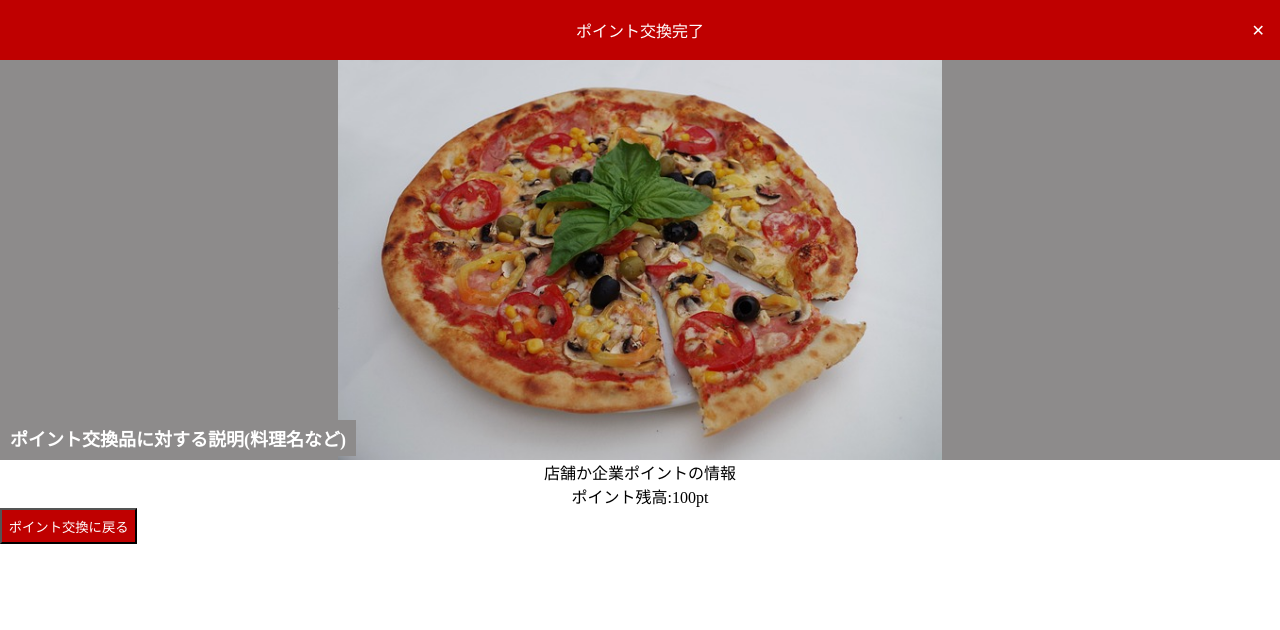
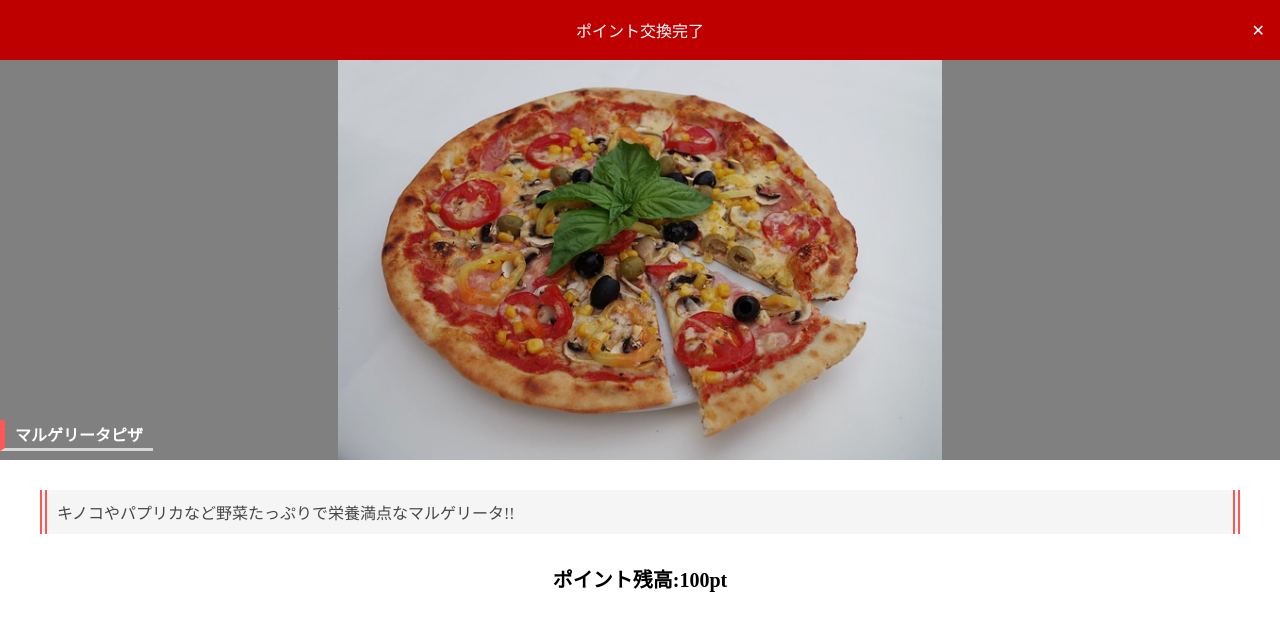
Before and after one commit to KakinokiKanta/rakuten_sintern, a Next.js app: page /pointChange/completedExchange in a window 1280 px wide. Shown: the top 630 px of the page. Built offline with nearby package versions, Linux system fonts and the light colour scheme.

Commit message:
update: UIの調整

```diff
--- a/src/pages/pointChange/completedExchange.jsx
+++ b/src/pages/pointChange/completedExchange.jsx
@@ -1,36 +1,59 @@
 import { useRouter } from "next/router";
 import { styled } from "styled-components";
+import { useAtomValue } from "jotai";
+import { pointAtom } from "../../features/common/atom";
 import Header from "@/layout/header/components/Header";
 import Image from "next/image";
 
-const A = styled.button`
-  background-color: #bf0000;
-  color: white;
-  padding: 5pt;
-`;
+// 交換品のダミーデータ
+const pointItem = {
+  company_id: 10,
+  item_id: 11,
+  item_name: "マルゲリータピザ",
+  item_text: "キノコやパプリカなど野菜たっぷりで栄養満点なマルゲリータ!!",
+  item_image: "/foodSample.jpg",
+};
 
 const ItemImg = styled.div`
-  background-color: #8d8b8b;
+  background-color: gray;
 `;
 
 const ExchangeItem = styled.p`
   position: absolute;
   color: white;
-  background-color: #8d8b8b;
+  background-color: gray;
   font-weight: bold;
-  font-size: 18px;
+  font-size: 16px;
   top: 420px;
   left: 0;
   margin: 0;
-  padding: 5px 10px;
+  padding: 2px 10px;
+  border-left: solid 5px #ff5757;
+  border-bottom: solid 3px #d7d7d7;
+`;
+
+const Box = styled.div`
+  padding: 10px;
+  margin: 30px 40px;
+  color: #474747;
+  background: whitesmoke; /*背景色*/
+  border-left: double 7px #ff5757; /*左線*/
+  border-right: double 7px #ff5757; /*右線*/
 `;
 
 const Description = styled.p`
   font-size: 16px;
+  /* padding: 5px 30px; */
+`;
+
+const Balance = styled.p`
+  font-size: 20px;
+  font-weight: bold;
   text-align: center;
 `;
 
 const CompletedExchange = () => {
+  const point = useAtomValue(pointAtom);
   const router = useRouter();
 
   const handleExit = () => {
@@ -54,17 +77,18 @@ const CompletedExchange = () => {
       <Header title="ポイント交換完了" onExit={handleExit} />
       <ItemImg style={{ position: "relative", width: "100%", height: "400px" }}>
         <Image
-          src="/foodSample.jpg"
-          alt="食品画像"
+          src={pointItem.item_image}
+          alt="ポイント交換品の画像"
           fill
           style={{ objectFit: "contain" }}
           priority
         />
       </ItemImg>
-      <ExchangeItem>ポイント交換品に対する説明(料理名など)</ExchangeItem>
-      <Description>店舗か企業ポイントの情報</Description>
-      <Description>ポイント残高:100pt</Description>
-      <A onClick={() => linkExchange()}>ポイント交換に戻る</A>
+      <ExchangeItem>{pointItem.item_name}</ExchangeItem>
+      <Box>
+        <Description>{pointItem.item_text}</Description>
+      </Box>
+      <Balance>ポイント残高:{point}pt</Balance>
     </div>
   );
 };
```
Also changed, not shown: src/pages/index.js (+21 -9 lines).
